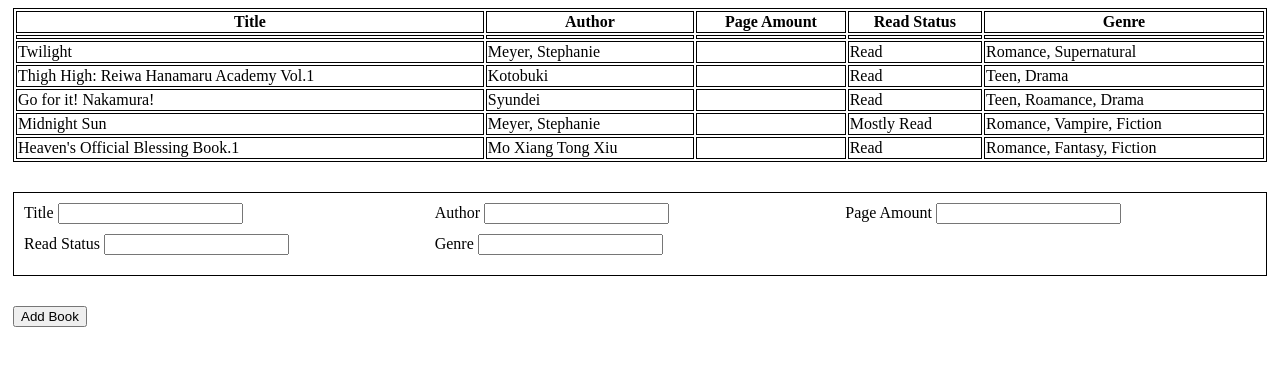
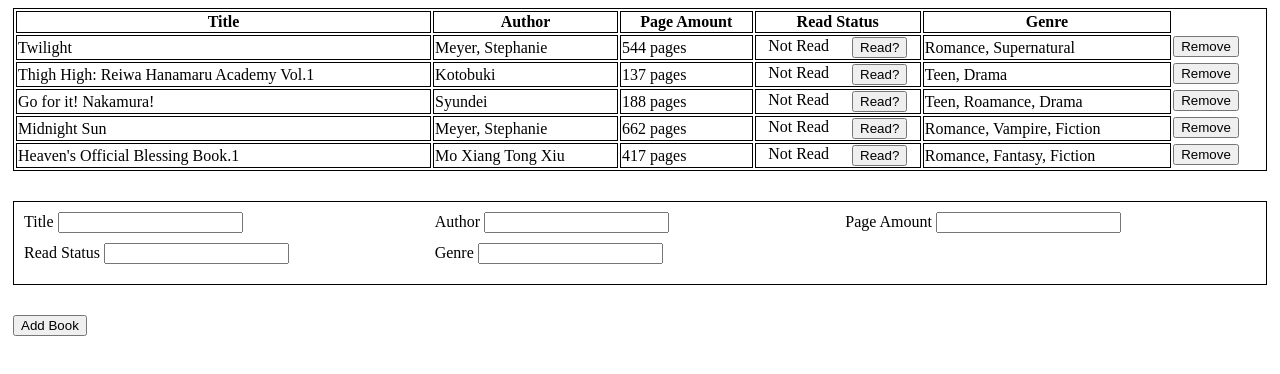
Before and after one commit to Marciwil/library, a plain HTML site: page index.html in a window 1280 px wide. Drawn offline with Linux system fonts and the light colour scheme.

Commit message:
Created a 'read status' button to change book reading status form 'not read' to 'read'. Also created a button to remove abook from the book display.

```diff
--- a/index.html
+++ b/index.html
@@ -20,13 +20,13 @@
                 </tr>
             </thead>
             <tbody id="tableBody">
-                <tr class="bookData">
+                <!-- <tr class="bookData">
                     <td></td>
                     <td></td>
                     <td></td>
                     <td></td>
                     <td></td>
-                </tr>
+                </tr> -->
             </tbody>
         </table>
         <form action="./index.html" method="post" id="form">
--- a/index.js
+++ b/index.js
@@ -16,48 +16,55 @@
 // 5. Add a button on each display to remove the book from the library. Give them an attribute
 // for data that corresponds to the index of the library array.
 // 6. Add a button on each book's display to change its read status. Create a book prototype
-// that toogles a book'sinstance's read status.
+// that toogles a book's instance's read status.
 
-const myLibrary = [];
+let myLibrary = [];
 
 function Book(title, author, pages, read, genre) {
     this.title = title;
     this.author = author;
     this.pages = pages;
-    this.read = read;
+    this.readStatus = read;
     this.genre = genre;
     this.info = function() {
         console.log(this.title, this.author, this.pages, this.read, this.genre)
     };
 };
 
-// Adds the function to myLibrary array //
+// Change "read status" button //
+Book.prototype.changeToReadStatus = function(readCell) {
+    this.readStatus = "Read"
+    readCell.textContent = this.readStatus
+};
+
+// Remove a book fomr the display //
+Book.prototype.removeBook = function(rowToRemove) {
+    myLibrary = myLibrary.filter((bookToCheck) => {
+        this.title != bookToCheck.title
+    })
+    table.removeChild(rowToRemove)
+};
+
+// Adds the content to myLibrary array //
 function addBookToLibrary(title, author, pages, read, genre) {
     const book = new Book(title, author, pages, read, genre);
     myLibrary.push(book);
-}
+};
 
-//Book Array //
+//Book Array Examples //
 
-addBookToLibrary( "Twilight","Meyer, Stephanie","544 pages","Read","Romance, Supernatural");
+addBookToLibrary( "Twilight","Meyer, Stephanie","544 pages","Not Read","Romance, Supernatural");
 
-addBookToLibrary("Thigh High: Reiwa Hanamaru Academy Vol.1","Kotobuki","137 pages","Read", "Teen, Drama",);
+addBookToLibrary("Thigh High: Reiwa Hanamaru Academy Vol.1","Kotobuki","137 pages","Not Read", "Teen, Drama",);
 
-addBookToLibrary("Go for it! Nakamura!","Syundei","188 pages","Read","Teen, Roamance, Drama");
+addBookToLibrary("Go for it! Nakamura!","Syundei","188 pages","Not Read","Teen, Roamance, Drama");
 
-addBookToLibrary("Midnight Sun", "Meyer, Stephanie","662 pages","Mostly Read","Romance, Vampire, Fiction");
+addBookToLibrary("Midnight Sun", "Meyer, Stephanie","662 pages","Not Read","Romance, Vampire, Fiction");
 
-addBookToLibrary("Heaven's Official Blessing Book.1","Mo Xiang Tong Xiu","417 pages","Read","Romance, Fantasy, Fiction");
-
-
-
-
-
-//console.log('Books:', myLibrary)
+addBookToLibrary("Heaven's Official Blessing Book.1","Mo Xiang Tong Xiu","417 pages","Not Read","Romance, Fantasy, Fiction");
 
 // Events //
 
-// const table = document.querySelector("#library");
 let form = document.querySelector('form')
 let titleInput =document.getElementById('title')
 let authorInput = document.getElementById('author')
@@ -69,12 +76,12 @@ const container = document.querySelector('#container')
 const bookBtn = document.querySelector("#addBtn");
 const table = document.querySelector('#tableBody');
 
+
 // Display books onto table //
 function displayBooks() {
     table.childNodes.forEach((child) => {
         table.removeChild(child)
     })
-
 
     myLibrary.forEach((book) => {
         const newRow = document.createElement('tr');
@@ -90,35 +97,51 @@ function displayBooks() {
         newRow.appendChild(authorCell);
 
         const pageCell = document.createElement('td');
-        pageCell.textContent = book.page
+        pageCell.textContent = book.pages
         newRow.appendChild(pageCell);
 
         const readCell = document.createElement('td');
-        readCell.textContent = book.read
+        readCell.classList.add('readCell')
+        readCell.textContent = book.readStatus
+
+        const readBtn = document.createElement('button')
+        readBtn.setAttribute('id','readBtn')
+        readBtn.textContent = "Read?";
+        readBtn.addEventListener( 'click', () => {
+            console.log(book)
+            book.changeToReadStatus(readCell)
+        });
+        readCell.appendChild(readBtn);
         newRow.appendChild(readCell);
 
         const genreCell = document.createElement('td');
         genreCell.textContent = book.genre
         newRow.appendChild(genreCell);
 
+        const removeBookBtn = document.createElement('button');
+        removeBookBtn.textContent = "Remove"
+        newRow.appendChild(removeBookBtn);
+        removeBookBtn.addEventListener( 'click', () => {
+            book.removeBook(newRow)
+        });
+
         table.appendChild(newRow);
-    })
+    });
 };
 
 displayBooks()
 
+// button to add new books //
 bookBtn.addEventListener('click', () => {
+
     let bookTitle = titleInput.value
     let bookAuthor = authorInput.value
     let bookPage = pageInput.value
     let bookRead = readInput.value
     let bookGenre = genreInput.value
 
-
-
-    addBookToLibrary(bookTitle, bookAuthor, bookPage, bookRead, bookGenre)
-
-    displayBooks()
+    addBookToLibrary(bookTitle, bookAuthor, bookPage, bookRead, bookGenre);
+    displayBooks();
 
     // Clears Table Value //
     titleInput.value =''
@@ -129,3 +152,7 @@ bookBtn.addEventListener('click', () => {
 
 
 });
+
+// Read Status Button //
+// when this button is clicked, I want the read status to be "Read"
+// else it should read "Not Read".
--- a/styles.css
+++ b/styles.css
@@ -21,3 +21,8 @@ table, th, td {
 #addBtn {
     margin-top: 30px;
 }
+
+.readCell {
+    display: flex;
+    justify-content: space-around;
+}
```
